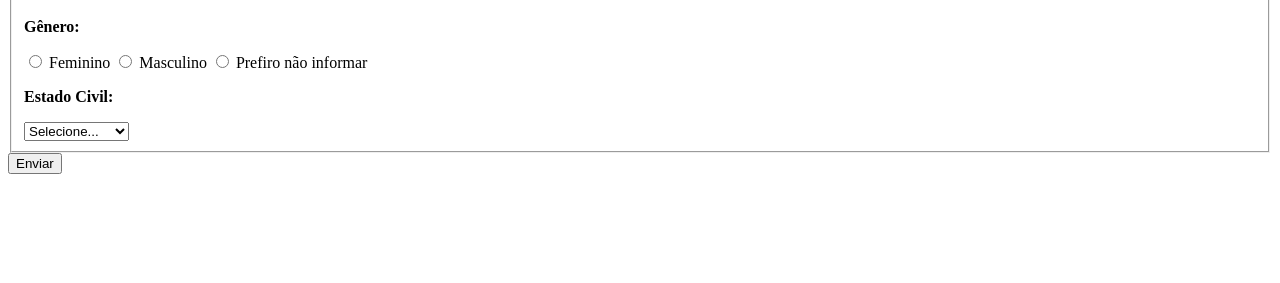
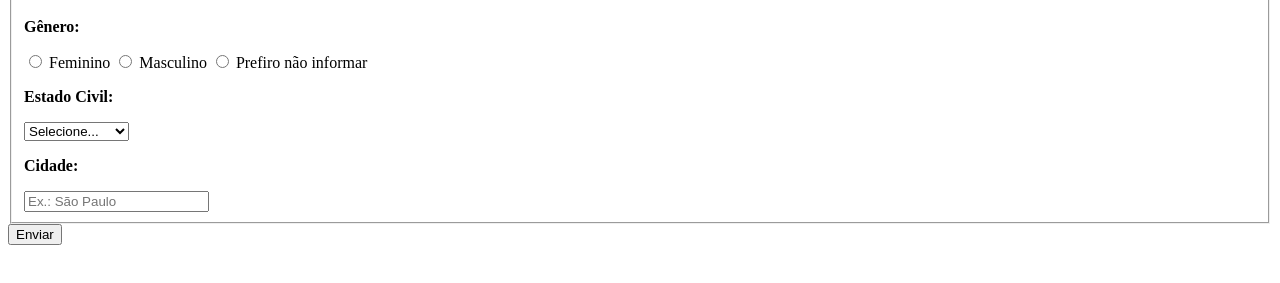
Before and after one commit to caiobatassadev/formulario-culturama, a plain HTML site: page index.html in a window 1280 px wide. Shown: the part 101-384 px from the top of the page. Drawn offline with Linux system fonts and the light colour scheme.

Commit message:
Criação do campo Cidade

```diff
--- a/index.html
+++ b/index.html
@@ -48,6 +48,9 @@
                 <option value="divorciado">Divorciado</option>
                 <option value="união estável">União Estável</option>
             </select>
+            <p><strong>Cidade:</strong></p>
+            <label for="userCity"></label>
+            <input type="text" name="usercity" autocomplete="address-level2" placeholder="Ex.: São Paulo">
         </fieldset>
          <button type="submit">Enviar</button>
     </section>
```
